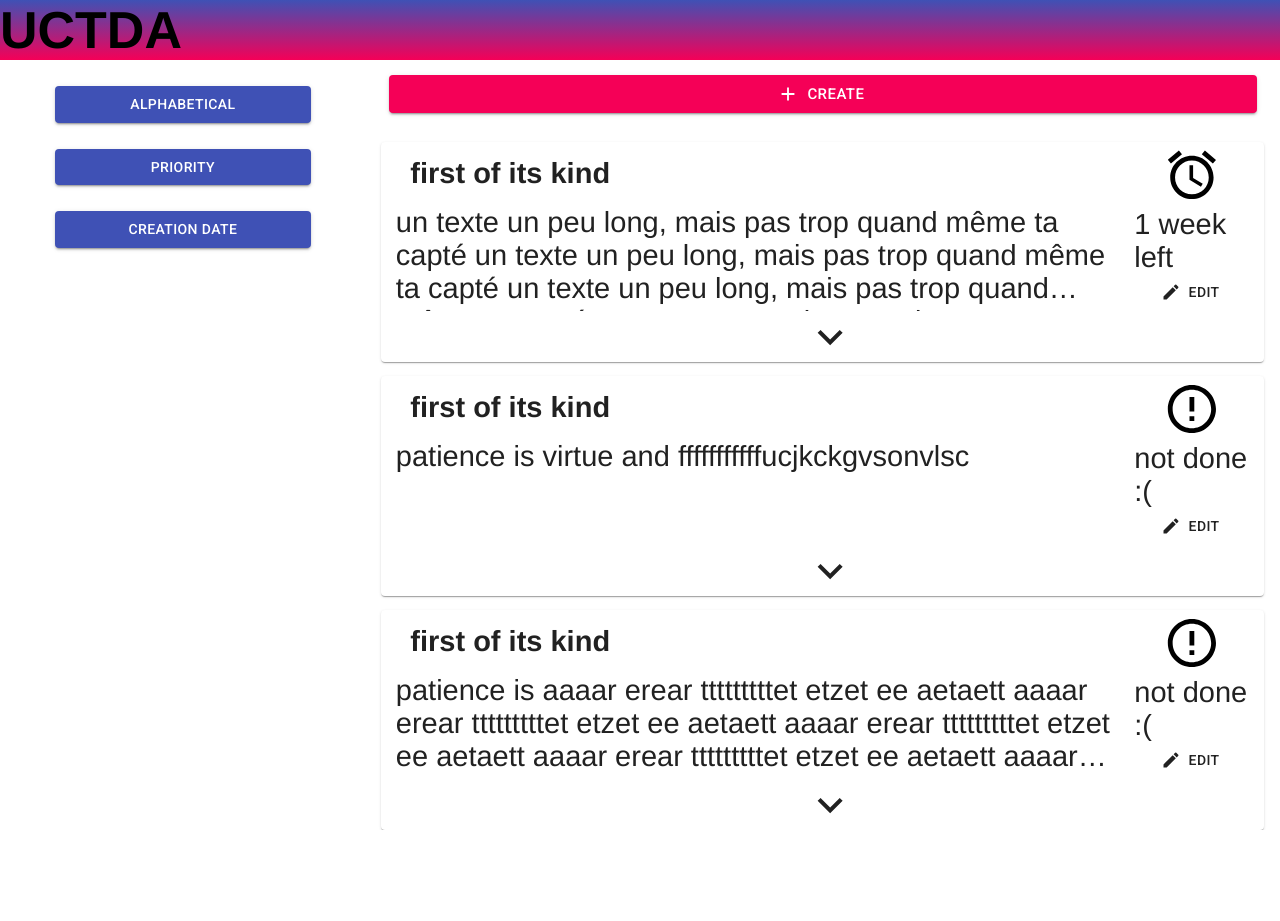
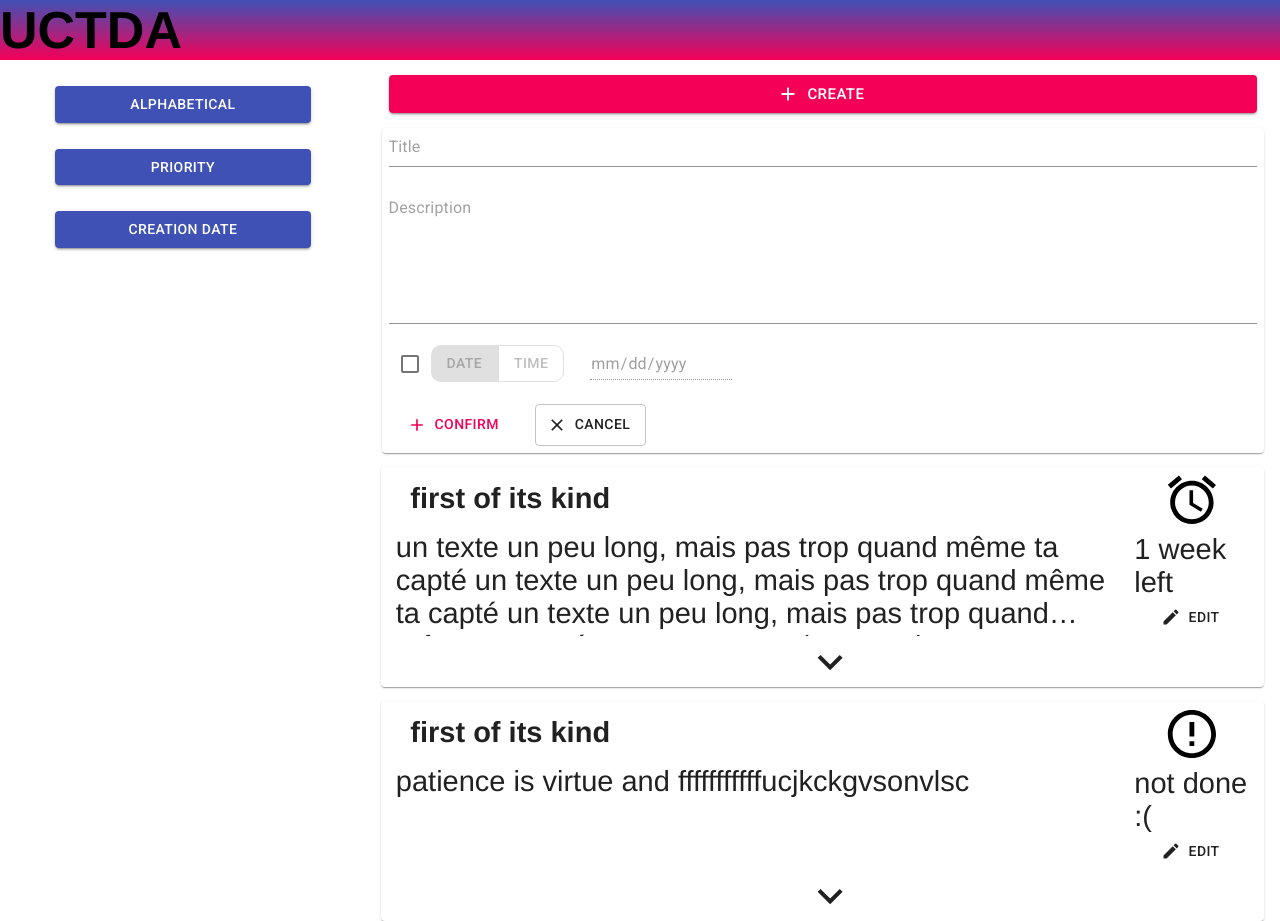
Before and after one commit to Kyustern/UCTDA, a React (Create React App) app: page / in a window 1280 px wide. Both pictures are taken after a click on the button "CREATE". Before the commit the page ends 830 px from the top, so only its background shows below. Built offline with nearby package versions, Linux system fonts and the light colour scheme.

Commit message:
sample text

```diff
--- a/src/components/TDList.tsx
+++ b/src/components/TDList.tsx
@@ -24,9 +24,7 @@ export const TDList: React.FC = () => {
     }, [todos])
 
     const btnHandler = (): void => {
-        dispatch(addTodo(
-            { title: 'first of its kind', description: 'patience is  aaaar erear tttttttttet etzet ee aetaett aaaar erear tttttttttet etzet ee aetaett aaaar erear tttttttttet etzet ee aetaett aaaar erear tttttttttet etzet ee aetaett aaaar erear tttttttttet etzet ee aetaett aaaar erear tttttttttet etzet ee aetaett', done: false } as Todo
-        ))
+        setCreatingTodo(true)
     }
 
     const selectTodo = (id: number) => {
--- a/src/components/TodoEditor.tsx
+++ b/src/components/TodoEditor.tsx
@@ -30,7 +30,7 @@ const getRemainingTime = (deadline: string) => {
     return temp
 }
 
-export const TodoEditor: React.FC<Props> = ({todoProp, id, cancelButtonHandler}) => {
+export const TodoEditor: React.FC<Props> = ({ todoProp, id, cancelButtonHandler }) => {
 
     const dateinit = (todo?: Todo) => {
         if (todo) {
@@ -41,6 +41,10 @@ export const TodoEditor: React.FC<Props> = ({todoProp, id, cancelButtonHandler})
             }
         }
         return ''
+    }
+
+    const hasDeadlineInit = ():boolean => {
+
     }
 
     const dispatch = useDispatch()
@@ -78,40 +82,47 @@ export const TodoEditor: React.FC<Props> = ({todoProp, id, cancelButtonHandler})
         }
     }
 
+    const addDeadLine = (todo: Todo): Todo => {
+        if (hasDeadline) {
+            if (!showClock) {
+                //duration will be equal to the number of seconds between Date.now and the selected date
+                todo.duration = getRemainingTime(date)
+            } else {
+                //duration is in seconds, we have to convert to milliseconds so it can be compatible with other stuff
+                todo.duration = duration * 1000
+            }
+        }
+        return todo as Todo
+    }
     const validationHandler = () => {
         if (!title || !description) {
             setErrorText('Please give at least a description and a title')
             setShowError(true)
         } else {
-            const todo = {
-                title: title,
-                description: description,
-                done: false,
-                creationTimeStamp: Date.now()
-            } as Todo
-
-            if (hasDeadline) {
-                if (!showClock) {
-                    //duration will be equal to the number of seconds between Date.now and the selected date
-                    todo.duration = getRemainingTime(date)
-                    if (todoProp) {
-                        dispatch(editTodo({todo, id}))
-                    } else {
-                        dispatch(addTodo(todo))
-                    }
-                } else {
-                    //duration is in seconds, we have to convert to milliseconds so it can be compatible with other stuff
-                    todo.duration = duration * 1000
-                    dispatch(addTodo(todo))
-                }
+            if (todoProp) {
+                //edit
+                const todo = addDeadLine({
+                    title: title,
+                    description: description,
+                    done: false,
+                    creationTimeStamp: Date.now()
+                } as Todo)
+                dispatch(editTodo({ todo, id }))
             } else {
-                dispatch(addTodo(todo))
+                //add
+                const todo = {
+                    title: title,
+                    description: description,
+                    done: false,
+                    creationTimeStamp: Date.now()
+                } as Todo
+                // addDeadline(todo)
+                // const todo = addDeadline(todoProp)
+                dispatch(addTodo(addDeadLine(todo)))
             }
-
             cancelButtonHandler()
         }
     }
-
     const checkBoxHandler = (event: React.ChangeEvent<HTMLInputElement>) => {
         setHasDeadline(event.target.checked)
     }
```
Also changed, not shown: src/app/store.ts (+8 -0 lines), src/features/todoSlice.tsx (+4 -4 lines).
